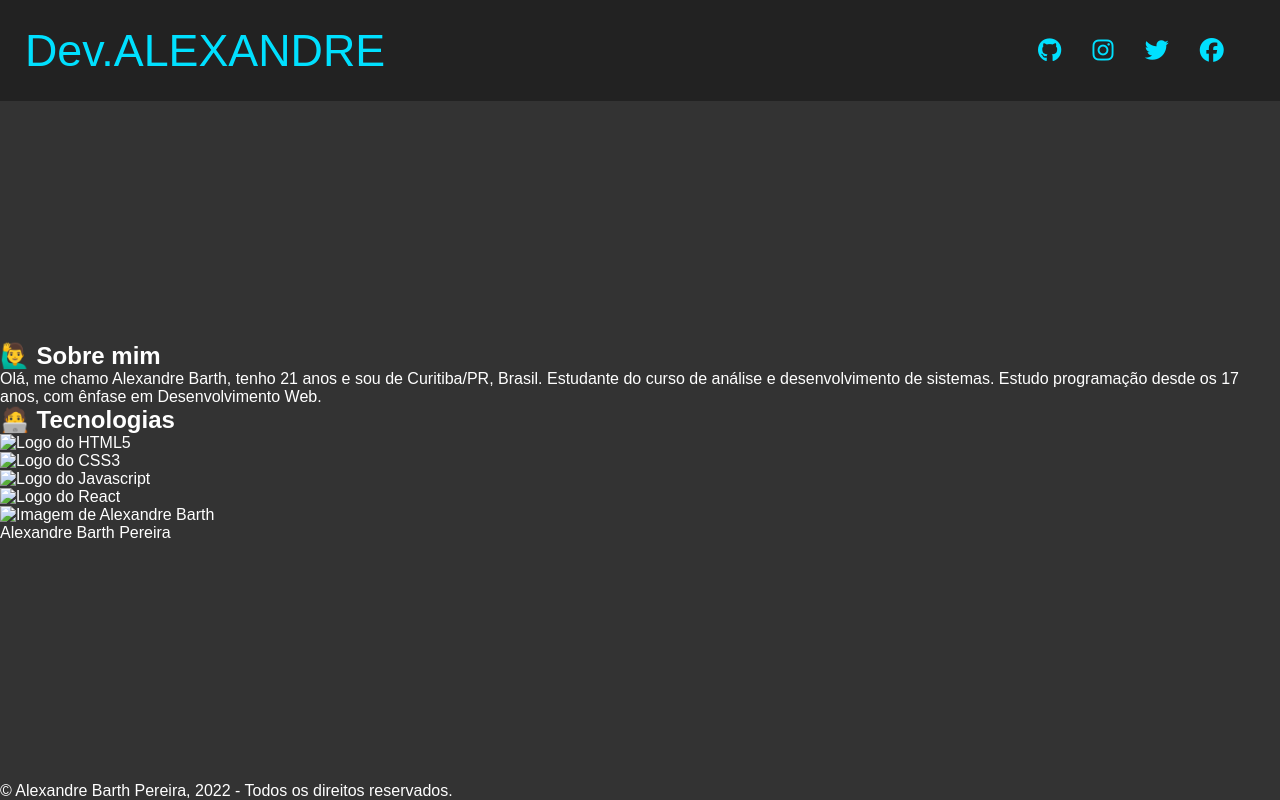
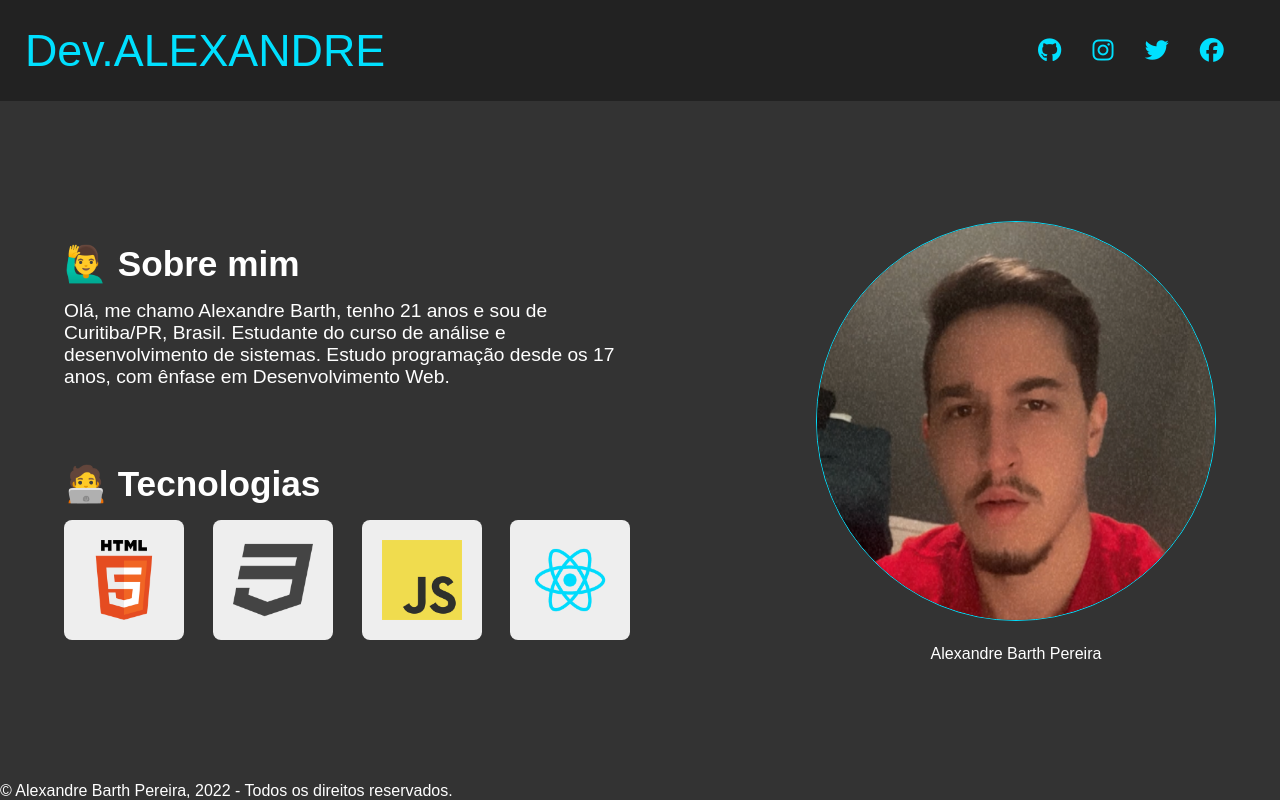
Before and after one commit to alebarth/portfolio, a plain HTML site: page index.html in a window 1280 px wide. Drawn offline with Linux system fonts and the light colour scheme; a web font is replaced by a local one.

Commit message:
Estilizando conteúdo principal

```diff
--- /dev/null
+++ b/css/main.css
@@ -0,0 +1,78 @@
+main {
+    padding: 5%;
+
+    display: flex;
+    align-items: center;
+    justify-content: space-between;
+}
+
+main .main-content {
+    display: flex;
+    flex-direction: column;
+}
+
+main .main-content h2 {
+    margin-bottom: 2%;
+    font-size: 2.2em;
+}
+
+main .main-content .text {
+    margin-bottom: 10%;
+}
+
+main .main-content .text p {
+    width: 75%;
+    font-size: 1.2em;
+    font-weight: 300;
+}
+
+main .techs .cards-container {
+    display: flex;
+    align-items: center;
+}
+
+main .techs .cards-container .card {
+    width: 120px;
+    height: 120px;
+    padding: 10px;
+    background-color: #eee;
+    border-radius: 8px;
+    margin-right: 1.8em;
+    cursor: pointer;
+
+    display: flex;
+    align-items: center;
+    justify-content: center;
+
+    transition: box-shadow 0.2s ease-in-out;
+}
+
+main .techs .cards-container .card img {
+    width: 80%;
+}
+
+main .techs .cards-container .card:hover {
+    box-shadow: 0px 0px 8px #00e0ff;
+}
+
+main figure {
+    display: flex;
+    flex-direction: column;
+    align-items: center;
+    justify-content: center;
+}
+
+main figure img {
+    width: 400px;
+    height: 400px;
+    border-radius: 200px;
+
+    margin-bottom: 6%;
+    cursor: pointer;
+    border: 1px #00e0ff solid;
+    transition: 0.2s ease-in-out;
+}
+
+main figure img:hover {
+    box-shadow: 0px 0px 6px #00e0ff;
+}
--- a/index.html
+++ b/index.html
@@ -8,6 +8,7 @@
     <!-- CSS -->
     <link rel="stylesheet" href="./css/reset.css">
     <link rel="stylesheet" href="./css/header.css">
+    <link rel="stylesheet" href="./css/main.css">
     <!-- FONTS -->
     <link rel="preconnect" href="https://fonts.googleapis.com">
     <link rel="preconnect" href="https://fonts.gstatic.com" crossorigin>
@@ -53,26 +54,26 @@
 
                 <div class="cards-container">
                     <div class="card">
-                        <img src="" alt="Logo do HTML5">
+                        <img src="./img/techs/html_256x256.png" alt="Logo do HTML5">
                     </div>
 
                     <div class="card">
-                        <img src="" alt="Logo do CSS3">
+                        <img src="./img/techs/css_256x256.png" alt="Logo do CSS3">
                     </div>
 
                     <div class="card">
-                        <img src="" alt="Logo do Javascript">
+                        <img src="./img/techs/javascript_256x256.png" alt="Logo do Javascript">
                     </div>
 
                     <div class="card">
-                        <img src="" alt="Logo do React">
+                        <img src="./img/techs/logo-react-256.png" alt="Logo do React">
                     </div>
                 </div>
             </aside>
         </section>
 
         <figure>
-            <img src="" alt="Imagem de Alexandre Barth">
+            <img src="./img/techs/eu.PNG" alt="Imagem de Alexandre Barth">
             <figcaption>Alexandre Barth Pereira</figcaption>
         </figure>
     </main>
```
Also changed, not shown: img/techs/css_256x256.png (added), img/techs/eu.png (added), img/techs/html_256x256.png (added), img/techs/javascript_256x256.png (added), img/techs/logo-react-256.png (added).
